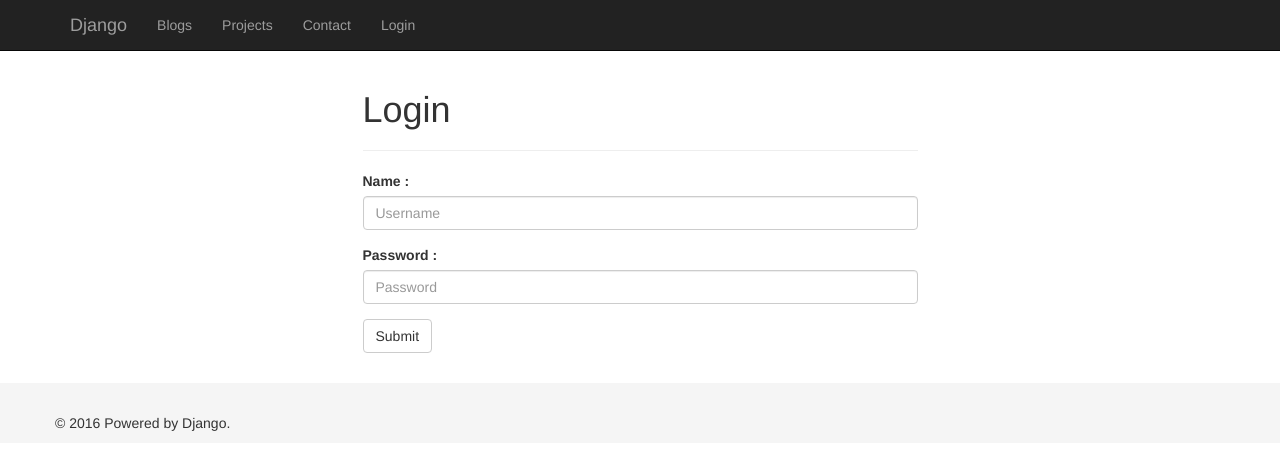
After one commit to minhajul/django-blog, a Django app: page /login/ in a window 1280 px wide. The commit adds this page. Shown: the top 470 px of the page. Run offline with Django 3.2, Linux system fonts and the light colour scheme; some libraries are stand-ins or nearby versions.

Commit message:
Login system added

```diff
--- a/DjangoMine/urls.py
+++ b/DjangoMine/urls.py
@@ -15,12 +15,13 @@ Including another URLconf
 """
 from django.conf.urls import url
 from django.contrib import admin
-from blog.views import home, blogs, details, contact
+from blog.views import home, blogs, details, contact, login
 
 urlpatterns = [
     url(r'^$', home, name = 'home'),
     url(r'^post/(?P<id>[0-9]+)/$', details, name = 'details'),
     url(r'^blogs/', blogs, name = 'blogs'),
     url(r'^contact/', contact, name = 'contact'),
+    url(r'^login/', login, name = 'login'),
     url(r'^admin/', admin.site.urls),
 ]
--- a/blog/views.py
+++ b/blog/views.py
@@ -1,6 +1,7 @@
 from django.core.paginator import Paginator, EmptyPage, PageNotAnInteger
 from django.shortcuts import render, get_object_or_404, redirect
 from django.contrib import messages
+from django.contrib.auth import authenticate
 from .models import Post
 from .forms import ContactForm
 
@@ -9,6 +10,7 @@ from .forms import ContactForm
 def home(request):
     blogs = Post.objects.all().order_by('-id')[:6]
     return render(request, 'home.html', {'blogs': blogs})
+
 
 # Show blog view with all blog
 def blogs(request):
@@ -24,10 +26,12 @@ def blogs(request):
 
     return render(request, 'blogs.html', {'blogs': blogs})
 
+
 # Show blog details view
 def details(request, id):
     post = get_object_or_404(Post, pk=id)
     return render(request, 'details.html', {'post': post})
+
 
 # Show contact view
 def contact(request):
@@ -41,3 +45,18 @@ def contact(request):
     else:
         form = ContactForm()
     return render(request, 'contact.html', {'form': form})
+
+# Show login view
+def login(request):
+    if request.method == "POST":
+        username = request.POST['username']
+        password = request.POST['password']
+        user = authenticate(username=username, password=password)
+        if user is not None:
+            messages.success(request, "You have successfully logged in!")
+            return redirect('/')
+        else:
+            messages.error(request, "Authentication Failed!")
+            return render (request, 'login.html', {})
+    else:
+        return render(request, 'login.html', {})
--- /dev/null
+++ b/templates/login.html
@@ -0,0 +1,40 @@
+
+{% extends 'master.html' %}
+
+
+{% block title %} Django || Login Page{% endblock %}
+
+
+{% block body %}
+
+    <div class="contact-form">
+        <div class="col-md-6 col-md-offset-3">
+            <h1>Login</h1>
+            <hr>
+            {% if messages %}
+                {% for msg in messages %}
+                    <p class="alert alert-success">{{ msg.message }}</p>
+                {% endfor %}
+            {% endif %}
+
+            {{ form.non_field_errors }}
+            <form role="form" method="post" action="{% url 'login' %}">
+                {% csrf_token %}
+                <div class="form-group">
+                    {{ form.username.errors }}
+                    <label for="username">Name : </label>
+                    <input type="text" class="form-control" name="username" placeholder="Username">
+                </div>
+                <div class="form-group">
+                    {{ form.password.errors }}
+                    <label for="password">Password :</label>
+                    <input type="password" class="form-control" name="password" placeholder="Password">
+                </div>
+                <button type="submit" class="btn btn-default">Submit</button>
+            </form>
+
+        </div>
+    </div>
+
+
+{% endblock %}
--- a/templates/master.html
+++ b/templates/master.html
@@ -32,8 +32,13 @@
         <div id="navbar" class="collapse navbar-collapse">
           <ul class="nav navbar-nav">
             <li><a href="/blogs">Blogs</a></li>
-            <li><a href="# ">Projects</a></li>
+            <li><a href="#">Projects</a></li>
             <li><a href="/contact">Contact</a></li>
+            {% if user.is_authenticated %}
+              <li><a href="">{{ user.username }}</a></li>
+            {% else %}
+                <li><a href="/login">Login</a></li>
+            {% endif %}
           </ul>
         </div><!-- /.nav-collapse -->
       </div><!-- /.container -->
@@ -42,6 +47,12 @@
     <div class="container">
 
       <div class="row row-offcanvas row-offcanvas-right">
+
+          {% if messages %}
+              {% for msg in messages %}
+                  <p class="alert alert-success">{{ msg.message }}</p>
+              {% endfor %}
+          {% endif %}
 
           {% block body %}
 
```
Also changed, not shown: blog/forms.py (line endings or trailing spaces), 3 other files.
